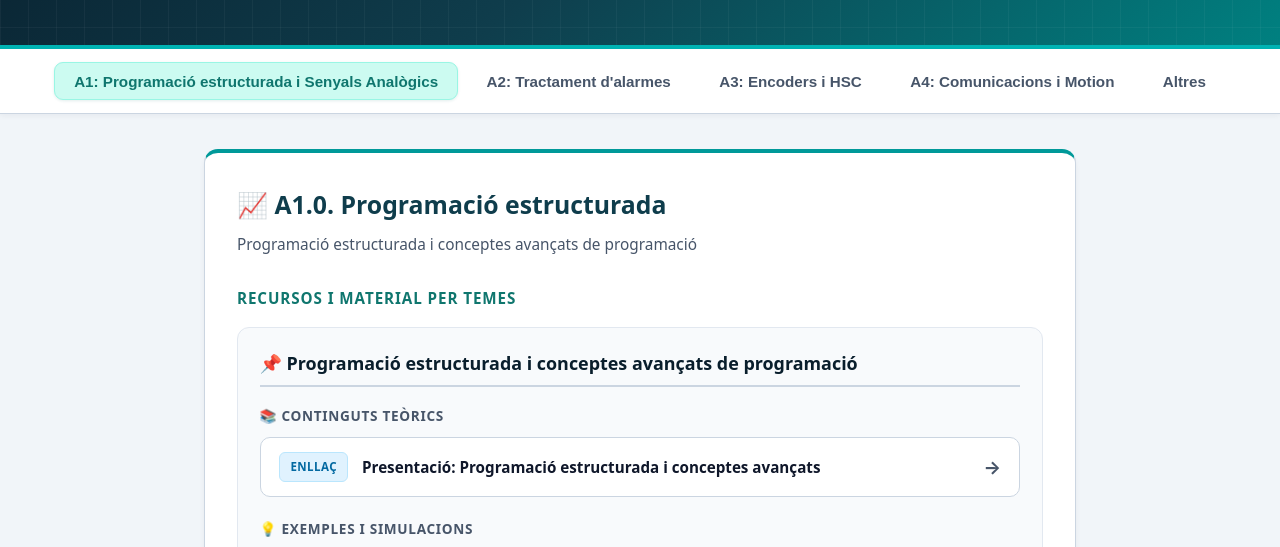
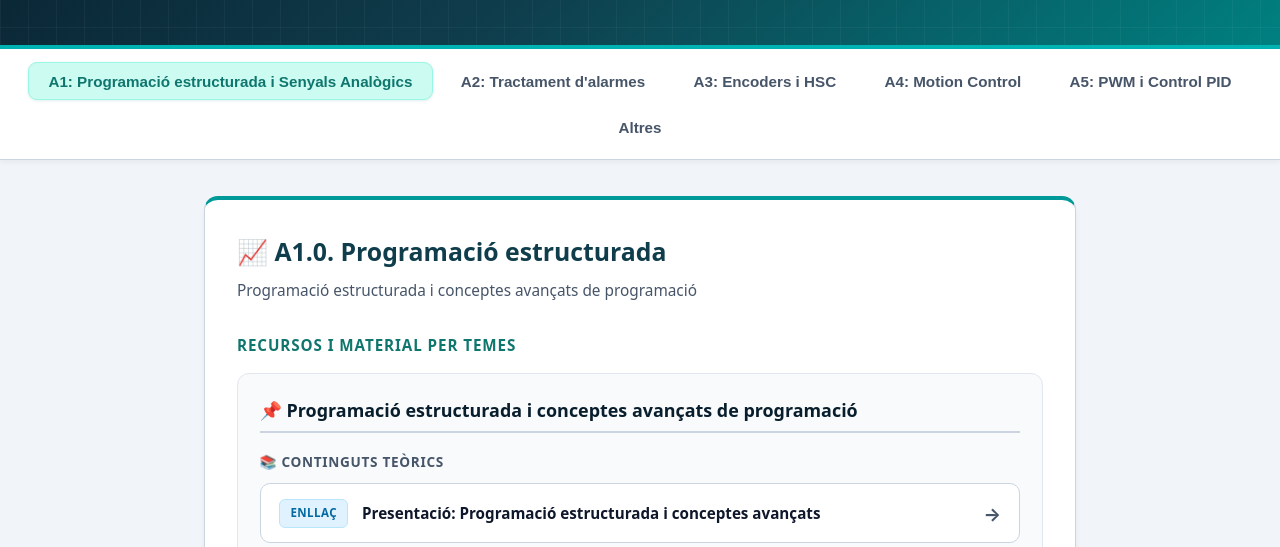
Before and after one commit to pgarci67/EEB0-0965, a plain HTML site: page index.html in a window 1280 px wide. Shown: the part 225-772 px from the top of the page. Drawn offline with Linux system fonts and the light colour scheme.

Commit message:
Update index.html

```diff
--- a/index.html
+++ b/index.html
@@ -287,7 +287,8 @@
     <button class="nav-btn active" onclick="switchTab('a1', this)">A1: Programació estructurada i Senyals Analògics</button>
     <button class="nav-btn" onclick="switchTab('a2', this)">A2: Tractament d'alarmes</button>
     <button class="nav-btn" onclick="switchTab('a3', this)">A3: Encoders i HSC</button>
-    <button class="nav-btn" onclick="switchTab('a4', this)">A4: Comunicacions i Motion</button>
+    <button class="nav-btn" onclick="switchTab('a4', this)">A4: Motion Control</button>
+    <button class="nav-btn" onclick="switchTab('a5', this)">A5: PWM i Control PID</button>
     <button class="nav-btn" onclick="switchTab('altres', this)">Altres</button>
   </nav>
 
```
